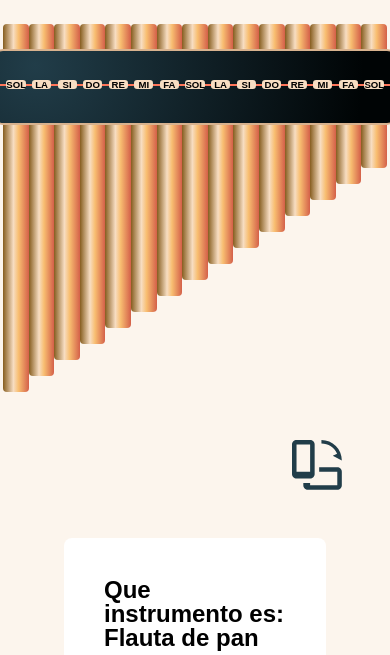
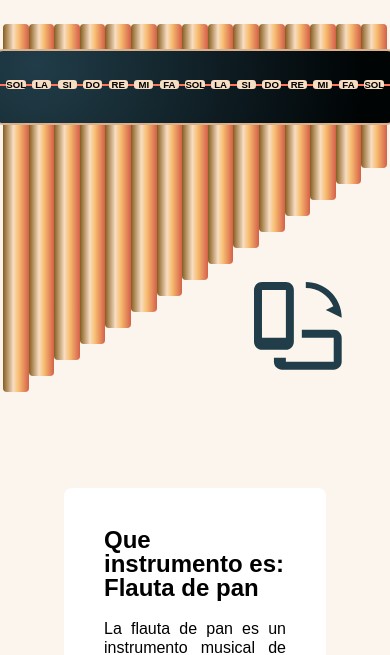
Before and after one commit to melitacasola/toquen-el-dom-g4, a website with bundled scripts: page pages/instrument.html in a window 390 px wide. Shown: the part 198-853 px from the top of the page. Built offline with nearby package versions, Linux system fonts and the light colour scheme; a web font is replaced by a local one.

Commit message:
aRReglado icono de girar telefono

```diff
--- a/assets/css/instrument.css
+++ b/assets/css/instrument.css
@@ -225,6 +225,13 @@ main h1 {
         margin-bottom: 3rem;
         margin-right: 3rem;
     }
+    .iconRotate img {
+        width: 5.5rem;
+        position: absolute;
+        top: 30rem;
+
+    }
+
     .firstSection {
         flex-direction: column;
         align-items: center;
@@ -298,6 +305,14 @@ main h1 {
         margin-bottom: 3rem;
         margin-right: 6rem;
     }
+
+    .iconRotate img {
+        width: 7rem;
+        position: absolute;
+        top: 40rem;
+
+    }
+
     .firstSection {
         flex-direction: column;
         align-items: center;
--- a/pages/instrument.html
+++ b/pages/instrument.html
@@ -110,9 +110,7 @@
             </div>
         </div>
         <div class="iconRotate">
-            <svg xmlns="http://www.w3.org/2000/svg" width="50" height="50" viewBox="0 0 138 138" fill="none">
-                <path d="M50 0H12.5C9.18479 0 6.00537 1.31696 3.66117 3.66117C1.31696 6.00537 0 9.18479 0 12.5V93.75C0 97.0652 1.31696 100.245 3.66117 102.589C6.00537 104.933 9.18479 106.25 12.5 106.25H50C53.3152 106.25 56.4946 104.933 58.8388 102.589C61.183 100.245 62.5 97.0652 62.5 93.75V12.5C62.5 9.18479 61.183 6.00537 58.8388 3.66117C56.4946 1.31696 53.3152 0 50 0ZM50 87.5H12.5V12.5H50V87.5ZM125 75H75V87.5H125V125H50V118.75H31.25V125C31.25 128.315 32.567 131.495 34.9112 133.839C37.2554 136.183 40.4348 137.5 43.75 137.5H125C128.315 137.5 131.495 136.183 133.839 133.839C136.183 131.495 137.5 128.315 137.5 125V87.5C137.5 84.1848 136.183 81.0054 133.839 78.6612C131.495 76.317 128.315 75 125 75ZM137.5 56.25L112.5 43.75L124.438 38.0625C120.848 29.5703 114.84 22.3221 107.16 17.2209C99.4804 12.1196 90.4695 9.39103 81.25 9.375V0C96.1684 0 110.476 5.92632 121.025 16.4752C131.574 27.0242 137.5 41.3316 137.5 56.25Z" fill="#213D49"/>
-              </svg>
+            <img src="../assets/img/Girar pantalla.svg"></img>
         </div>
         <!-- ------------- INFORMACIÓN ADICIONAL ------------- -->
         <div class="info">
```
Also changed, not shown: assets/img/Girar pantalla.svg (added).
